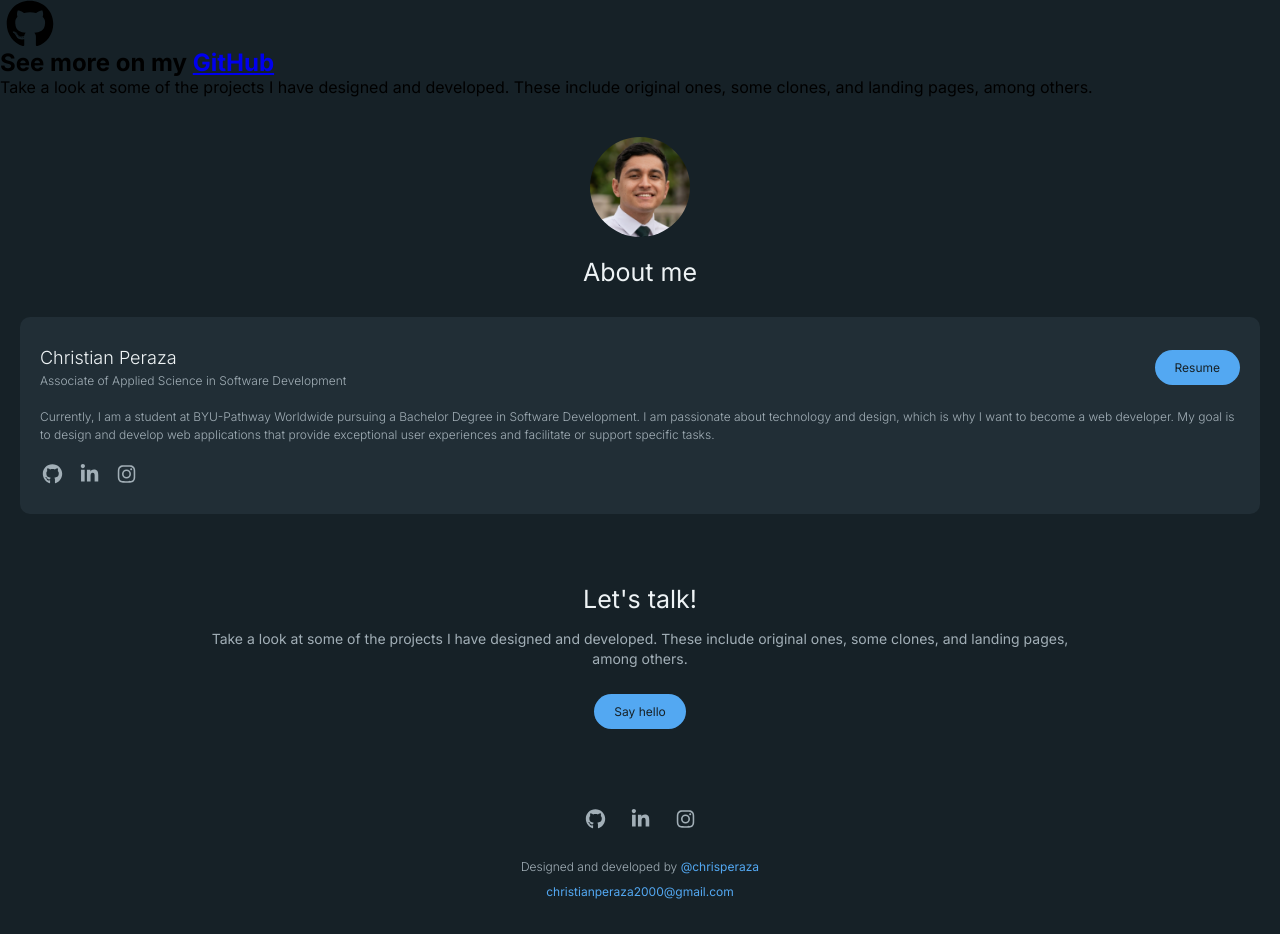
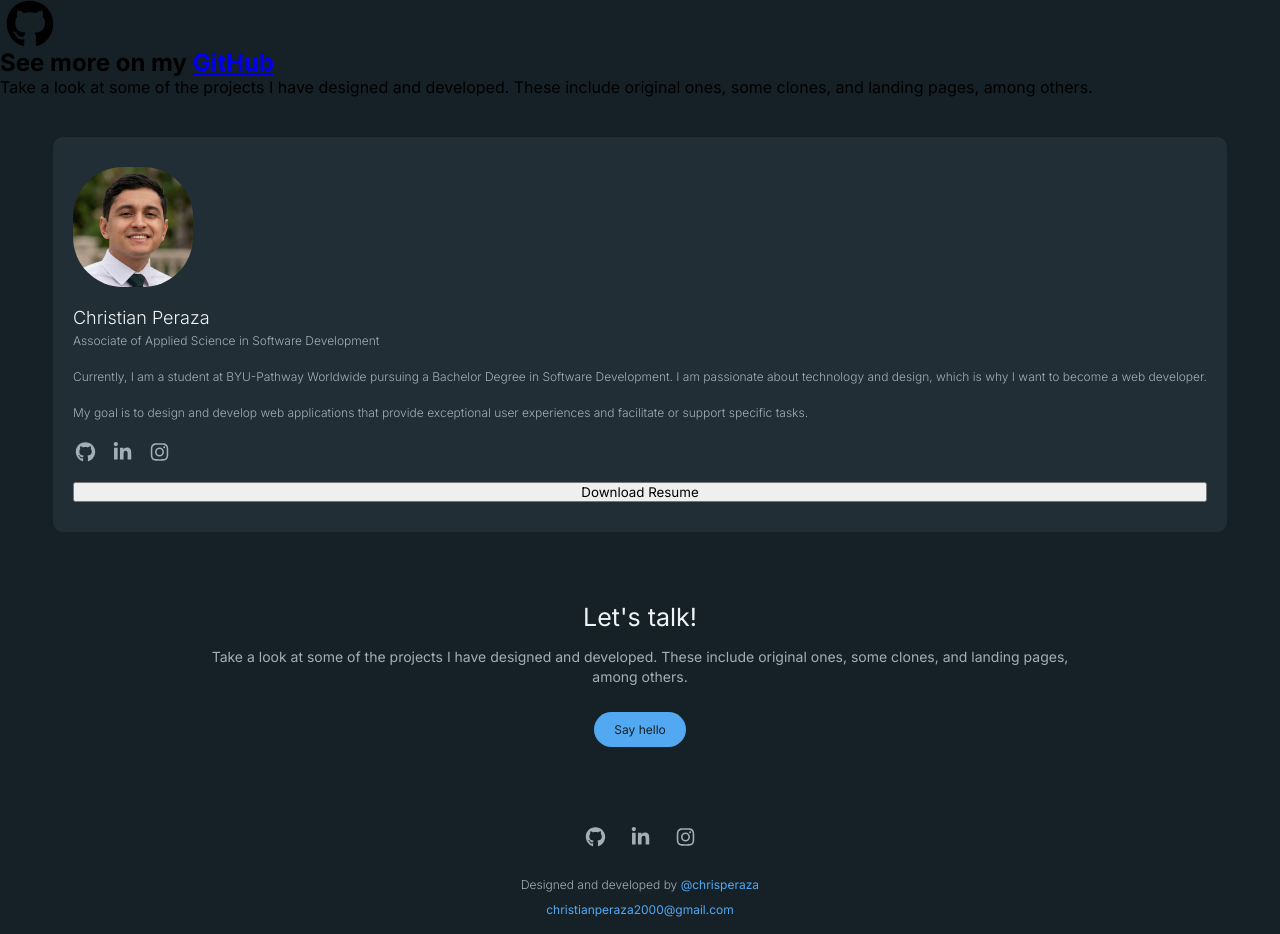
Before and after one commit to chrisperaza/portfolio-dev, a React (Vite) app: page / in a window 1280 px wide. Shown: the part 10899-11833 px from the top of the page. Built offline with nearby package versions, Linux system fonts and the light colour scheme.

Commit message:
Reorganize section

```diff
--- a/src/components/AboutMeSection.jsx
+++ b/src/components/AboutMeSection.jsx
@@ -7,31 +7,30 @@ import SocialMediaList from './SocialMediaList';
 const AboutMeSection = () => {
   return (
     <section className='aboutMe-section'>
-      <img
-        className='aboutMe-img'
-        src={christianPhoto}
-        alt='Profile photo of Christian Peraza smiling, wearing a white shirt and dark green tie, with a blurred nature background.'
-        width={100}
-      />
-      <h2 className='aboutMe-title'>About me</h2>
       <section className='aboutMe-infoSection'>
+        <img
+          className='aboutMe-img'
+          src={christianPhoto}
+          alt='Profile photo of Christian Peraza smiling, wearing a white shirt and dark green tie, with a blurred nature background.'
+          width={120}
+        />
         <div className='aboutMe-infoSection-titlesContainer'>
           <div>
             <h3>Christian Peraza</h3>
             <p>Associate of Applied Science in Software Development</p>
           </div>
-          <button className='aboutMe-infoSection-resumeButton'>
-            <p>Resume</p>
-          </button>
         </div>
         <p className='aboutMe-infoSection-text'>
           Currently, I am a student at BYU-Pathway Worldwide pursuing a Bachelor
           Degree in Software Development. I am passionate about technology and
-          design, which is why I want to become a web developer. My goal is to
-          design and develop web applications that provide exceptional user
-          experiences and facilitate or support specific tasks.
+          design, which is why I want to become a web developer. <br /> <br />{' '}
+          My goal is to design and develop web applications that provide
+          exceptional user experiences and facilitate or support specific tasks.
         </p>
         <SocialMediaList />
+        <button className='aboutMe-infoSection-resumeButton'>
+          <p>Download Resume</p>
+        </button>
       </section>
     </section>
   );
```
